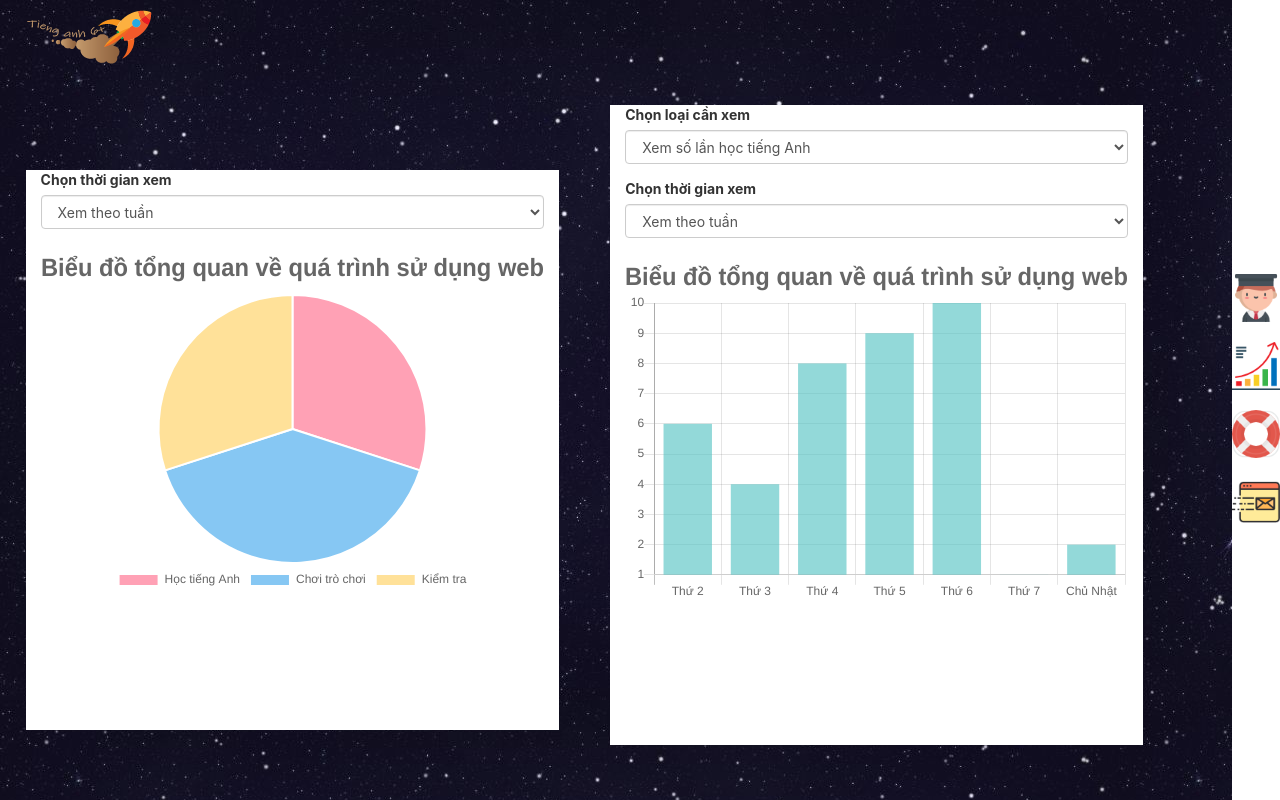
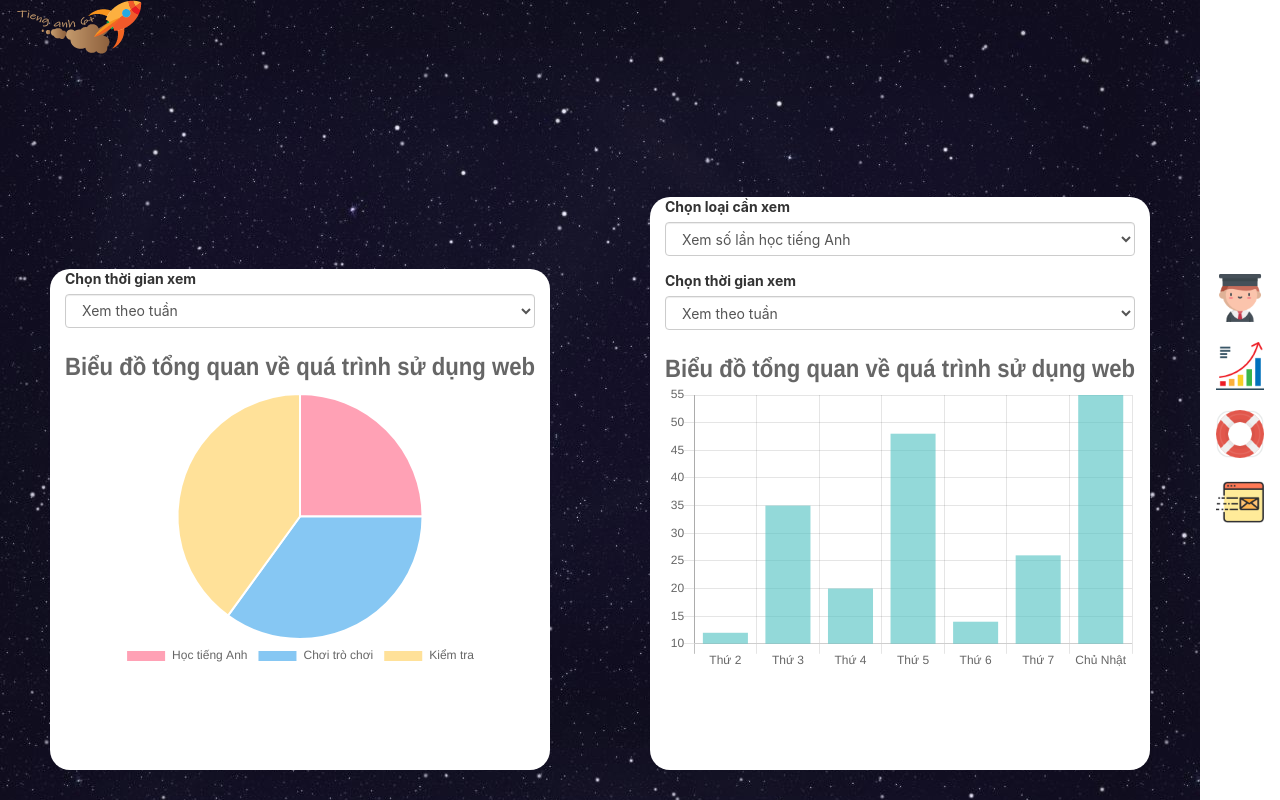
Before and after one commit to thinhkhang97/learn-english-for-kid, a React (Create React App) app: page /satisfy in a window 1280 px wide. Built offline with nearby package versions, Linux system fonts and the light colour scheme.

Commit message:
Add satisfy page

```diff
--- a/src/components/satisfy/barchart.js
+++ b/src/components/satisfy/barchart.js
@@ -5,31 +5,7 @@ class BarChart extends Component {
     constructor(props) {
         super(props);
         this.state = {
-            chartData: {
-                labels: ['Thứ 2', 'Thứ 3', 'Thứ 4', 'Thứ 5', 'Thứ 6', 'Thứ 7', 'Chủ Nhật'],
-                datasets: [
-                  {
-                    data: [
-                      6,
-                      4,
-                      8,
-                      9,
-                      10,
-                      1,
-                      2
-                    ],
-                    backgroundColor: [
-                      'rgba(75, 192, 192, 0.6)',
-                      'rgba(75, 192, 192, 0.6)',
-                      'rgba(75, 192, 192, 0.6)',
-                      'rgba(75, 192, 192, 0.6)',
-                      'rgba(75, 192, 192, 0.6)',
-                      'rgba(75, 192, 192, 0.6)',
-                      'rgba(75, 192, 192, 0.6)'
-                    ]
-                  }
-                ]
-              }
+
         }
     }
 
@@ -40,10 +16,27 @@ class BarChart extends Component {
     }
 
     render() {
+        const chartData = {
+            labels: this.props.labels,
+            datasets: [
+              {
+                data: this.props.data,
+                backgroundColor: [
+                  'rgba(75, 192, 192, 0.6)',
+                  'rgba(75, 192, 192, 0.6)',
+                  'rgba(75, 192, 192, 0.6)',
+                  'rgba(75, 192, 192, 0.6)',
+                  'rgba(75, 192, 192, 0.6)',
+                  'rgba(75, 192, 192, 0.6)',
+                  'rgba(75, 192, 192, 0.6)'
+                ]
+              }
+            ]
+          }
         return (
             <div className="chart">
                 <Bar
-                    data={this.state.chartData}
+                    data={chartData}
                     width={80}
 	                height={56}
                     options={{
--- a/src/components/satisfy/index.css
+++ b/src/components/satisfy/index.css
@@ -5,35 +5,92 @@
     background-image: url('./images/background.jpg');
 }
 
-.logo {
-    position: fixed;
-    top: 10px;
-    left: 10px;
-    width: 100%;
-    height: 100%;
-    background-repeat: no-repeat;
-  }
+.left-container {
+    width: 100vh;
+    flex: 1 1 auto;
+    display: flex;
+    flex-flow: column;
+}
 
-.menu {
-    position: fixed;
-    right: 0%;
-    height: 100%;
+.right-container {
+    height: 100vh;
+    flex: 0 1 80px;
+}
+
+/* Left container */
+ .left-container .header {
+    flex: 0 1 50px;
+    display: flex;
+    align-items: center;
+}
+
+.satisfy-container .left-container .content {
+    flex: 1 1 auto;
+    display: flex;
+    flex-flow: row;
+    justify-content: space-around;
+    align-items: flex-end;
+    padding-bottom: 30px;
 }
 
 piechart {
-    position: fixed;
-    top: 170px;
-    left: 2%;
     height: 70%;
     width: 45%;
     background-color: white;
+    border-radius: 20px;
 }
 
 barchart {
-    position: fixed;
-    top: 105px;
-    left: 6%;
     height: 80%;
     width: 45%;
     background-color: white;
+    border-radius: 20px;
 }
+
+.content .area {
+    flex: 1 1 auto;
+    margin: 0 10px;
+    display: flex;
+    align-items: center;
+    justify-content: center;
+    flex-flow: column;
+}
+
+.area .title {
+    color: orange;
+    font-weight: 700;
+    margin: 10px 0;
+    font-size: 28px;
+}
+
+.area img{
+    max-width: 160px;
+    max-height: 160px;
+}
+
+.area .cell {
+    flex: 1 1 auto;
+    display: flex;
+    flex-flow: column;
+    justify-content: center;
+    align-items: center;
+    max-height: 200px;
+    margin: 20px 0;
+}
+
+.area  {
+    display: inline-block;
+    vertical-align: middle;
+    -webkit-transform: perspective(1px) translateZ(0);
+    transform: perspective(1px) translateZ(0);
+    box-shadow: 0 0 1px rgba(0, 0, 0, 0);
+    -webkit-transition-duration: 4s;
+    transition-duration: 4s;
+    -webkit-transition-property: transform;
+    transition-property: transform;
+  }
+  .area :hover, .area :focus, .area :active {
+    -webkit-transform: scale(1.1) rotate(35deg);
+    transform: scale(1.1) rotate(15deg);
+    /* cursor: url('./images/rocket2.png'), auto; */
+  }
--- a/src/components/satisfy/index.js
+++ b/src/components/satisfy/index.js
@@ -5,45 +5,100 @@ import PieChart from './piechart';
 import Menu from './navigation';
 
 class Satisfy extends Component {
+    state={
+        typePie: 'Xem theo tuần',
+        typeChart: 'Xem số lần học tiếng Anh',
+        typeChartTime: 'Xem theo tuần',
+    }
+    getLabelForChart = () => {
+        switch(this.state.typeChartTime){
+            case 'Xem theo tuần':
+                return ['Thứ 2', 'Thứ 3', 'Thứ 4', 'Thứ 5', 'Thứ 6', 'Thứ 7', 'Chủ Nhật'];
+            case 'Xem theo tháng':
+                return ['1','5','10','15','20','25','Ngày cuối tháng']
+        }
+    }
+    getDataForChart = () => {
+        if(this.state.typeChartTime==='Xem theo tuần')
+            switch(this.state.typeChart) {
+                case 'Xem số lần học tiếng Anh' :
+                    return [12,35,20,48,14,26,55];
+                case 'Xem số lần học chơi trò chơi' :
+                    return [44,35,25,10,14,55,26];
+                default:
+                    return [25,46,35,12,36,0,22]
+            }
+        else {
+            switch(this.state.typeChart) {
+                case 'Xem số lần học tiếng Anh' :
+                    return [25,46,35,12,36,0,22];
+                case 'Xem số lần học chơi trò chơi' :
+                    return [12,35,20,48,14,26,55];
+                default:
+                    return [44,35,25,10,14,55,26]
+            }
+        }
+    }
     render() {
         return (
-            <div className="satisfy-container">
-                <div className='logo'>
-                    <img src={require('./images/logo.png')} />
+            <div className='satisfy-container' >
+                <div className='left-container'>
+                    <div className='header'>
+                        <img src={require('./images/logo.png')} onClick={() =>
+                            console.log('click logo')} />
                     </div>
+                    <div className='content'>
                         <piechart class="col-sm-5">
                             <form>
                                 <div class="form-group">
                                     <label for="sel1">Chọn thời gian xem</label>
-                            <select class="form-control" id="sel1">
+                                    <select class="form-control" id="sel1"
+                                    onChange={(e)=>{
+                                        console.log('Option',e.target.value)
+                                        this.setState({typePie: e.target.value})
+                                    }}>
                                         <option>Xem theo tuần</option>
                                         <option>Xem theo tháng</option>
                                     </select>
                                 </div>
                             </form>
-                    <PieChart legendPosition="bottom" />
+                            <PieChart legendPosition="bottom" data={
+                                this.state.typePie ==='Xem theo tuần' ? [25,35,40] : [15,25,60]}/>
                         </piechart>
                         <barchart class="col-sm-5">
                             <form>
                                 <div class="form-group">
                                     <label for="sel1">Chọn loại cần xem</label>
-                            <select class="form-control" id="sel1">
+                                    <select class="form-control" id="sel1" onChange={(e)=>{
+                                        console.log('Option',e.target.value)
+                                        this.setState({typeChart: e.target.value})
+                                    }}>
                                         <option>Xem số lần học tiếng Anh</option>
+                                        <option>Xem số lần học chơi trò chơi</option>
+                                        <option>Xem số lần học làm kiểm tra</option>
                                     </select>
                                 </div>
                             </form>
                             <form>
                                 <div class="form-group">
                                     <label for="sel1">Chọn thời gian xem</label>
-                            <select class="form-control" id="sel1">
+                                    <select class="form-control" id="sel1" onChange={(e)=>{
+                                        console.log('Option',e.target.value)
+                                        this.setState({typeChartTime: e.target.value})
+                                    }}>
                                         <option>Xem theo tuần</option>
                                         <option>Xem theo tháng</option>
                                     </select>
                                 </div>
                             </form>
-                    <BarChart legendPosition="bottom" />
+
+                            <BarChart legendPosition="bottom"
+                                labels={this.getLabelForChart()}
+                            data={this.getDataForChart()}/>
                         </barchart>
-                <div className="menu">
+                    </div>
+                </div>
+                <div className='right-container'>
                     <Menu />
                 </div>
             </div>
--- a/src/components/satisfy/piechart.js
+++ b/src/components/satisfy/piechart.js
@@ -4,25 +4,6 @@ import { Pie } from 'react-chartjs-2';
 class PieChart extends Component {
     constructor(props) {
         super(props);
-        this.state = {
-            chartData: {
-                labels: ['Học tiếng Anh', 'Chơi trò chơi', 'Kiểm tra'],
-                datasets: [
-                  {
-                    data: [
-                      30,
-                      40,
-                      30
-                    ],
-                    backgroundColor: [
-                      'rgba(255, 99, 132, 0.6)',
-                      'rgba(54, 162, 235, 0.6)',
-                      'rgba(255, 206, 86, 0.6)',
-                    ]
-                  }
-                ]
-              }
-        }
     }
 
     static defaultProps = {
@@ -32,10 +13,23 @@ class PieChart extends Component {
     }
 
     render() {
+        const chartData = {
+            labels: ['Học tiếng Anh', 'Chơi trò chơi', 'Kiểm tra'],
+            datasets: [
+              {
+                data: this.props.data,
+                backgroundColor: [
+                  'rgba(255, 99, 132, 0.6)',
+                  'rgba(54, 162, 235, 0.6)',
+                  'rgba(255, 206, 86, 0.6)',
+                ]
+              }
+            ]
+          }
         return (
             <div className="pieChart">
                 <Pie
-                    data={this.state.chartData}
+                    data={chartData}
                     width={100}
 	                height={70}
                     options={{
```
Also changed, not shown: 1 other file (tests, documents, lock files or other folders). Lines whose indentation alone changed are shown as unchanged.
